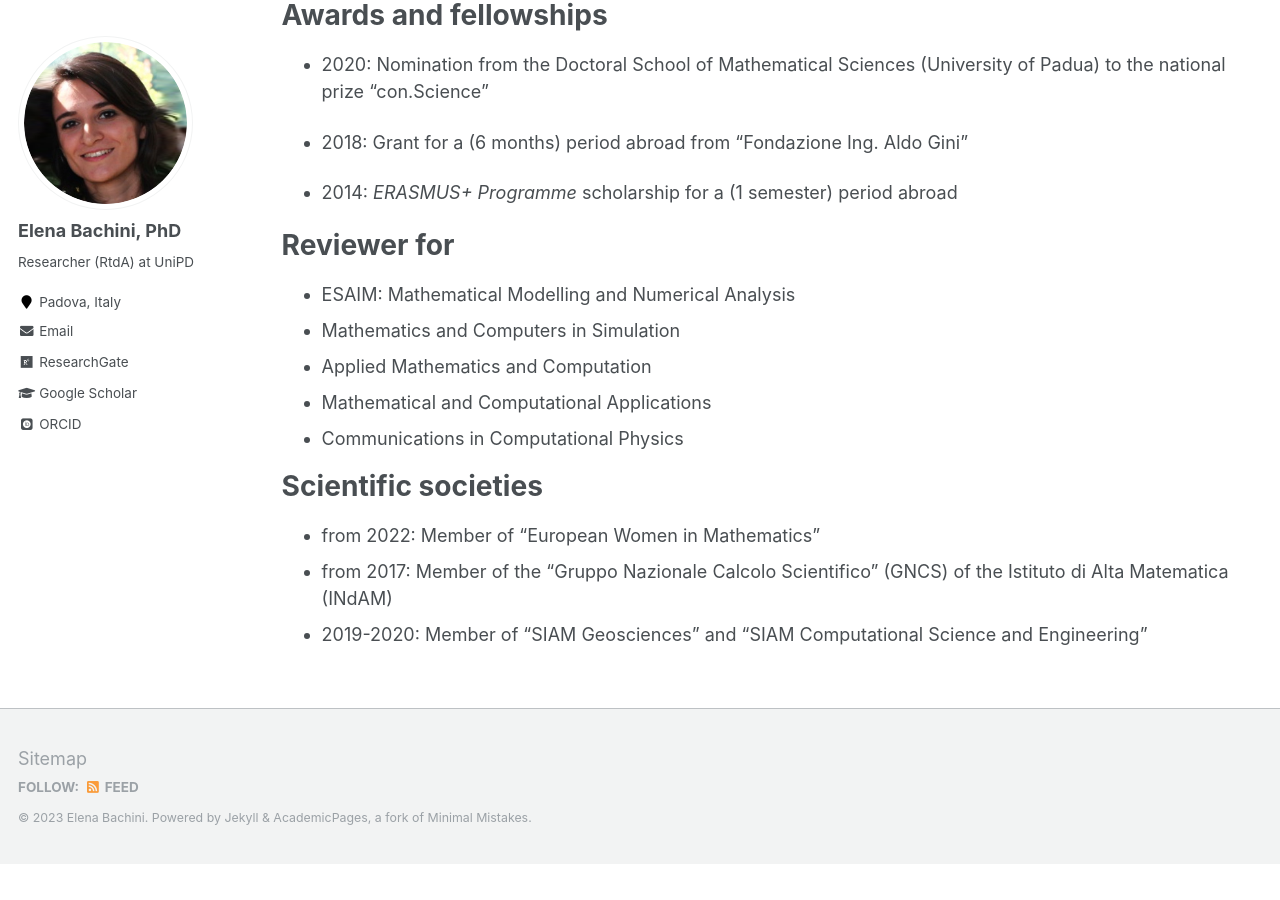
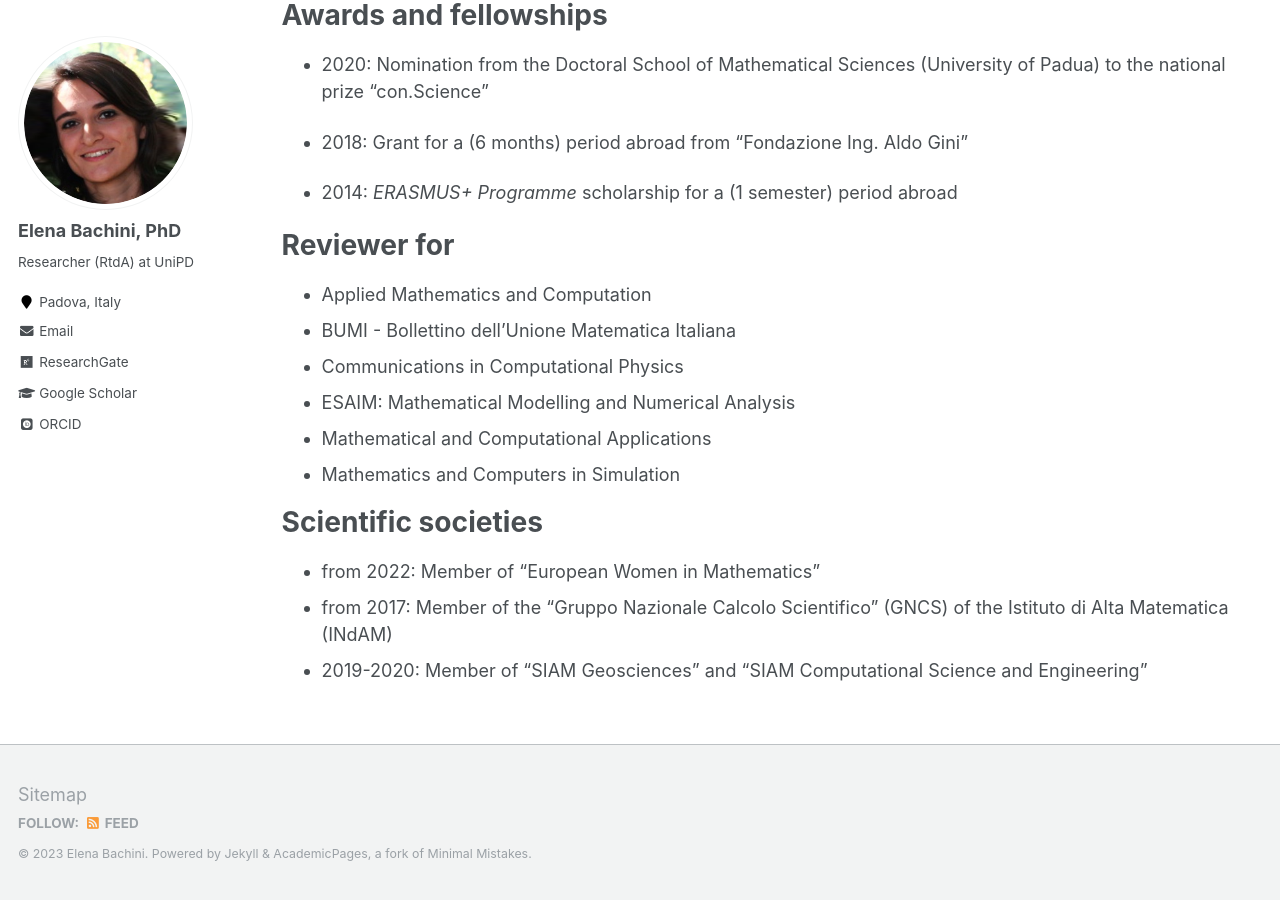
Before and after one commit to elenabachini/elenabachini.github.io, a Jekyll site: the page built from _pages/cv.md, in a window 1280 px wide and 900 px high, scrolled down 1347 px. Built offline with Jekyll 4.4.1, drawn with Linux system fonts in a browser that asks for light colours; some web fonts are replaced; before the commit the page ends 2211 px from its top, so only the background shows below that.

Commit message:
update reviews

```diff
--- a/_pages/cv.md
+++ b/_pages/cv.md
@@ -60,11 +60,13 @@ Awards and fellowships
 
 Reviewer for
 =====
+* Applied Mathematics and Computation
+* BUMI - Bollettino dell'Unione Matematica Italiana
+* Communications in Computational Physics
 * ESAIM: Mathematical Modelling and Numerical Analysis
+* Mathematical and Computational Applications
 * Mathematics and Computers in Simulation
-* Applied Mathematics and Computation
-* Mathematical and Computational Applications
-* Communications in Computational Physics
+
 
 Scientific societies
 =====
```
